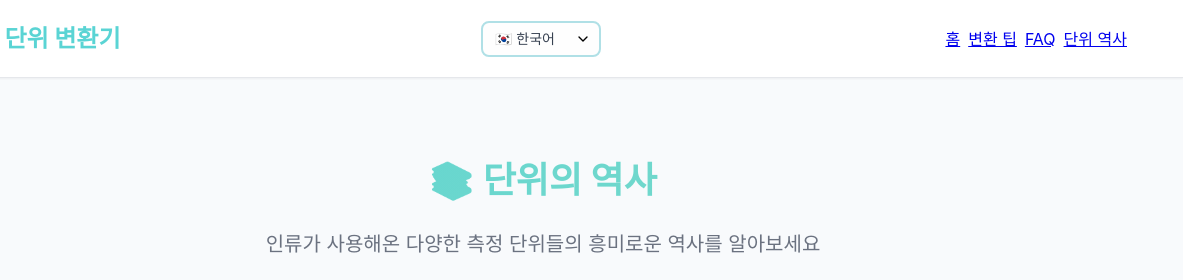
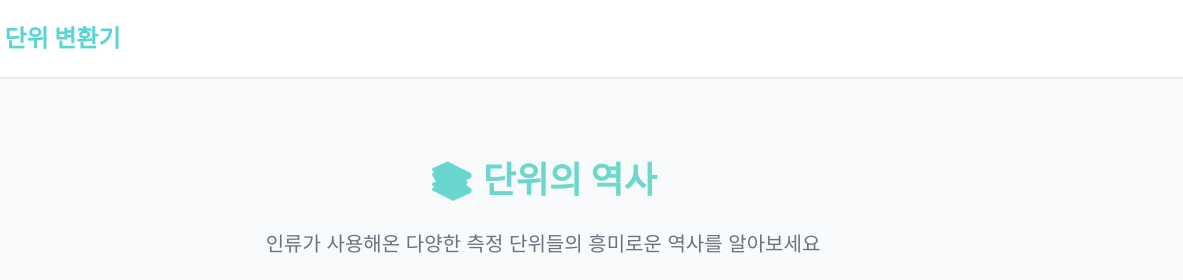
Before and after one commit to seunglover/unit-converter, a website: page history.html in a window 1280 px wide. Shown: the top 280 px of the page, 97-1280 px from the left. Drawn offline with Linux system fonts and the light colour scheme.

Commit message:
tips.html, history.html 헤더 로고만 남기고 메뉴 제거

```diff
--- a/history.html
+++ b/history.html
@@ -32,24 +32,6 @@
                     <span class="logo-text">단위 변환기</span>
                 </a>
             </div>
-
-            <!-- 헤더 언어 선택기 -->
-            <div class="header-language-selector">
-                <select id="header-language-select" class="language-select" onchange="changeLanguage(this.value)">
-                    <option value="ko">🇰🇷 한국어</option>
-                    <option value="en">🇺🇸 English</option>
-                    <option value="ja">🇯🇵 日本語</option>
-                </select>
-            </div>
-
-            <nav class="nav">
-                <ul class="nav-list">
-                    <li><a href="index.html">홈</a></li>
-                    <li><a href="tips.html">변환 팁</a></li>
-                    <li><a href="faq.html">FAQ</a></li>
-                    <li><a href="history.html" class="active">단위 역사</a></li>
-                </ul>
-            </nav>
         </div>
     </header>
 
```
Also changed, not shown: tips.html (+0 -18 lines).
